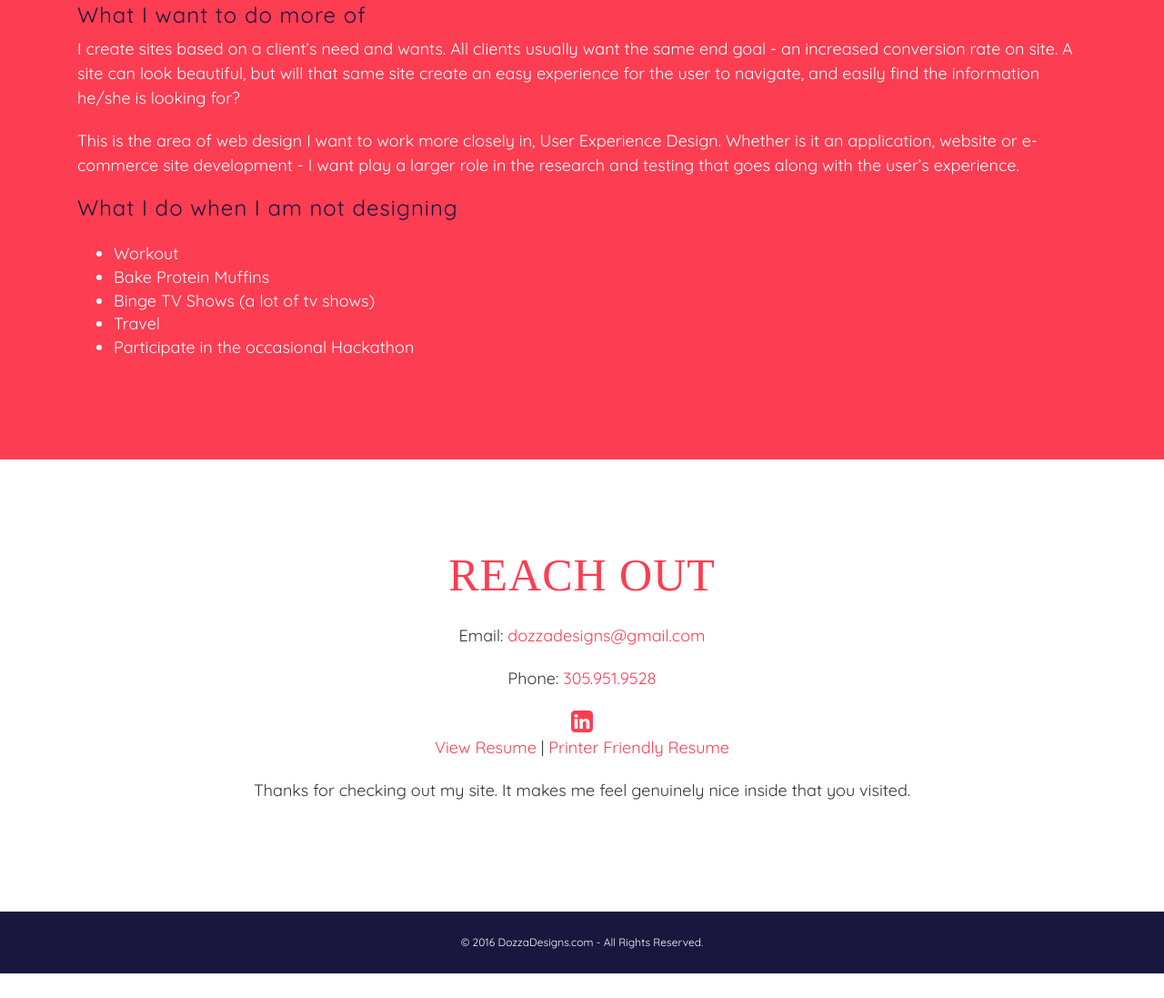
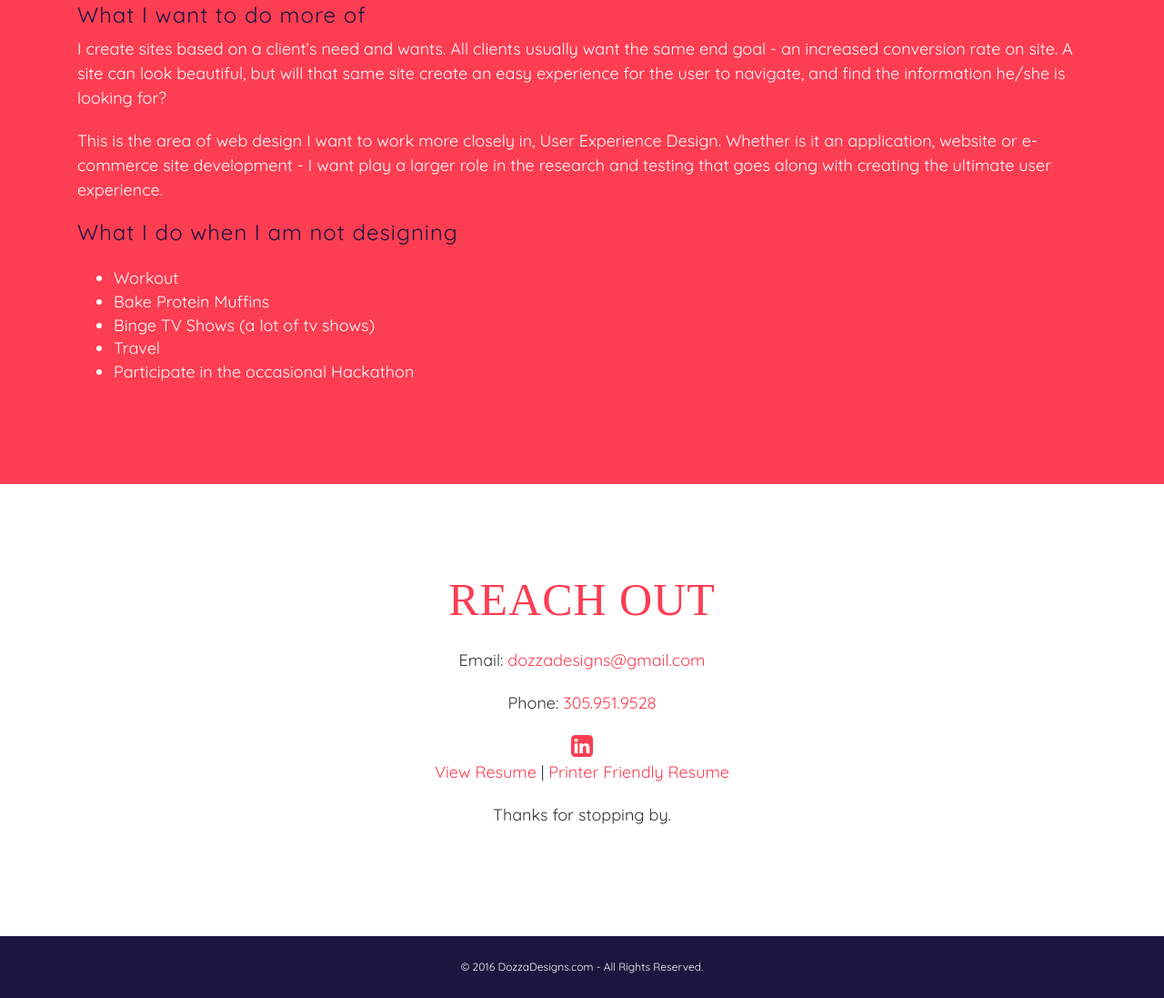
Before and after one commit to sarahdesigns/dozzadesigns, a website: page index.html in a window 1280 px wide. Shown: the part 3168-4265 px from the top of the page at 91% size. Before the commit the page ends 4238 px from the top, so only its background shows below. Drawn offline with nearby package versions, Linux system fonts and the light colour scheme; a web font is replaced by a local one.

Commit message:
Changes
Changes

```diff
--- a/index.html
+++ b/index.html
@@ -298,9 +298,9 @@ campaigns, digital ad designs and print work. </p>
 
 <h3>What I want to do more of</h3>
 <p>I create sites based on a client’s need and wants. All clients usually want the same end goal - an
-increased conversion rate on site. A site can look beautiful, but will that same site create an easy experience for the user to navigate, and easily find the information he/she is looking for?</p>
+increased conversion rate on site. A site can look beautiful, but will that same site create an easy experience for the user to navigate, and find the information he/she is looking for?</p>
 <p>This is the area of web design I want to work more closely in, User Experience Design.
-Whether is it an application, website or e-commerce site development - I want play a larger role in the research and testing that goes along with the user’s experience. </p>
+Whether is it an application, website or e-commerce site development - I want play a larger role in the research and testing that goes along with creating the ultimate user experience. </p>
 
 <h3>What I do when I am not designing</h3>
 <ul>
@@ -327,7 +327,7 @@ Whether is it an application, website or e-commerce site development - I want pl
       <a href="https://www.linkedin.com/in/sarah-mendoza-3a04956b" target="_blank"><i class="fa fa-linkedin-square fa-2x"></i></a>
       </div>
       <p style="margin-top:10px;"><a href="#" target="_blank">View Resume</a> | <a href="#" target="_blank">Printer Friendly Resume</a></p>
-      <p>Thanks for checking out my site. It makes me feel genuinely nice inside that you visited.</p>
+      <p>Thanks for stopping by. </p>
   </div>
     </section>
 
```
